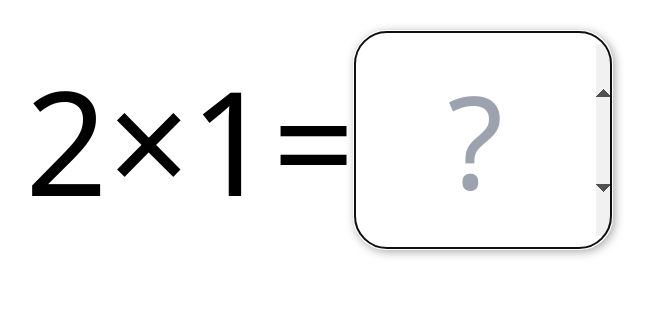
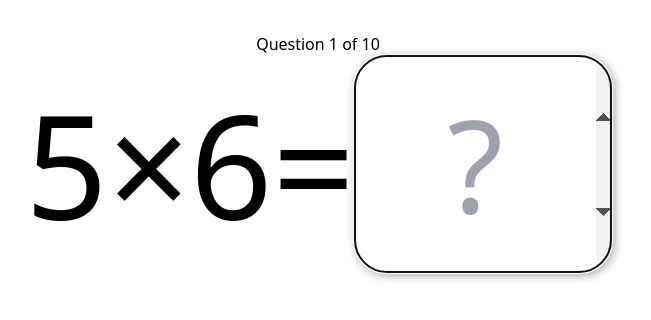
Before and after one commit to knoboid/times-table-practice, a Svelte app: page / in a window 1280 px wide. Shown: the top 320 px of the page, without its empty margins (322-973 px from the left). Built offline with nearby package versions, Linux system fonts and the light colour scheme.

Commit message:
Added functions to generate questions

```diff
--- a/src/App.svelte
+++ b/src/App.svelte
@@ -2,12 +2,9 @@
   import Multiplication from "./lib/Multiplication.svelte";
   import ShowAnswer from "./lib/ShowAnswer.svelte";
   import Completed from "./lib/Completed.svelte";
+  import { getQuestions } from "./util.js";
 
-  const questions = [
-    [2, 1],
-    [3, 4],
-    [5, 5],
-  ];
+  const questions = getQuestions(10);
 
   let index = 0;
   let score = 0;
@@ -45,6 +42,7 @@
 
 <main>
   {#if appState === showingQuestion}
+    <div>Question {index + 1} of {questions.length}</div>
     <Multiplication {num1} {num2} on:keypress={handleKeypress} />
   {:else if appState === showingAnswer}
     <ShowAnswer {num1} {num2} {usersAnswer} />
@@ -54,6 +52,9 @@
 </main>
 
 <style>
+  div {
+    text-align: center;
+  }
   main {
     margin-top: 2rem;
   }
--- /dev/null
+++ b/src/util.js
@@ -0,0 +1,67 @@
+export function getQuestions(count) {
+  const tables = [2, 3, 5];
+  let questions = createQestionsFromTables(tables);
+  questions = deduplicateQuestions(questions);
+  shuffle(questions);
+  if (count > questions.length) {
+    return questions;
+  } else {
+    return questions.slice(0, count);
+  }
+}
+
+function createQestionsFromTables(tables) {
+  const questions = [];
+  for (const table of tables) {
+    for (let multiplier = 2; multiplier <= 12; multiplier++) {
+      const question = [table, multiplier];
+      questions.push(question);
+    }
+  }
+  return questions;
+}
+
+function deduplicateQuestions(questions) {
+  let index = 0;
+  while (index < questions.length) {
+    questions = removeDuplicatesOfIndex(questions, index);
+    index++;
+  }
+  return questions;
+}
+
+function removeDuplicatesOfIndex(array, index) {
+  const itemToDedupe = array[index];
+  array = array.filter((item) => {
+    const isDuplicate =
+      (itemToDedupe[0] === item[0] && itemToDedupe[1] === item[1]) ||
+      (itemToDedupe[0] === item[1] && itemToDedupe[1] === item[0]);
+    return !isDuplicate;
+  });
+  return [itemToDedupe, ...array];
+}
+
+/**
+ * See https://stackoverflow.com/questions/2450954/how-to-randomize-shuffle-a-javascript-array
+ * @param {Array} array
+ * @returns Array
+ */
+function shuffle(array) {
+  let currentIndex = array.length,
+    randomIndex;
+
+  // While there remain elements to shuffle.
+  while (currentIndex > 0) {
+    // Pick a remaining element.
+    randomIndex = Math.floor(Math.random() * currentIndex);
+    currentIndex--;
+
+    // And swap it with the current element.
+    [array[currentIndex], array[randomIndex]] = [
+      array[randomIndex],
+      array[currentIndex],
+    ];
+  }
+
+  return array;
+}
```
